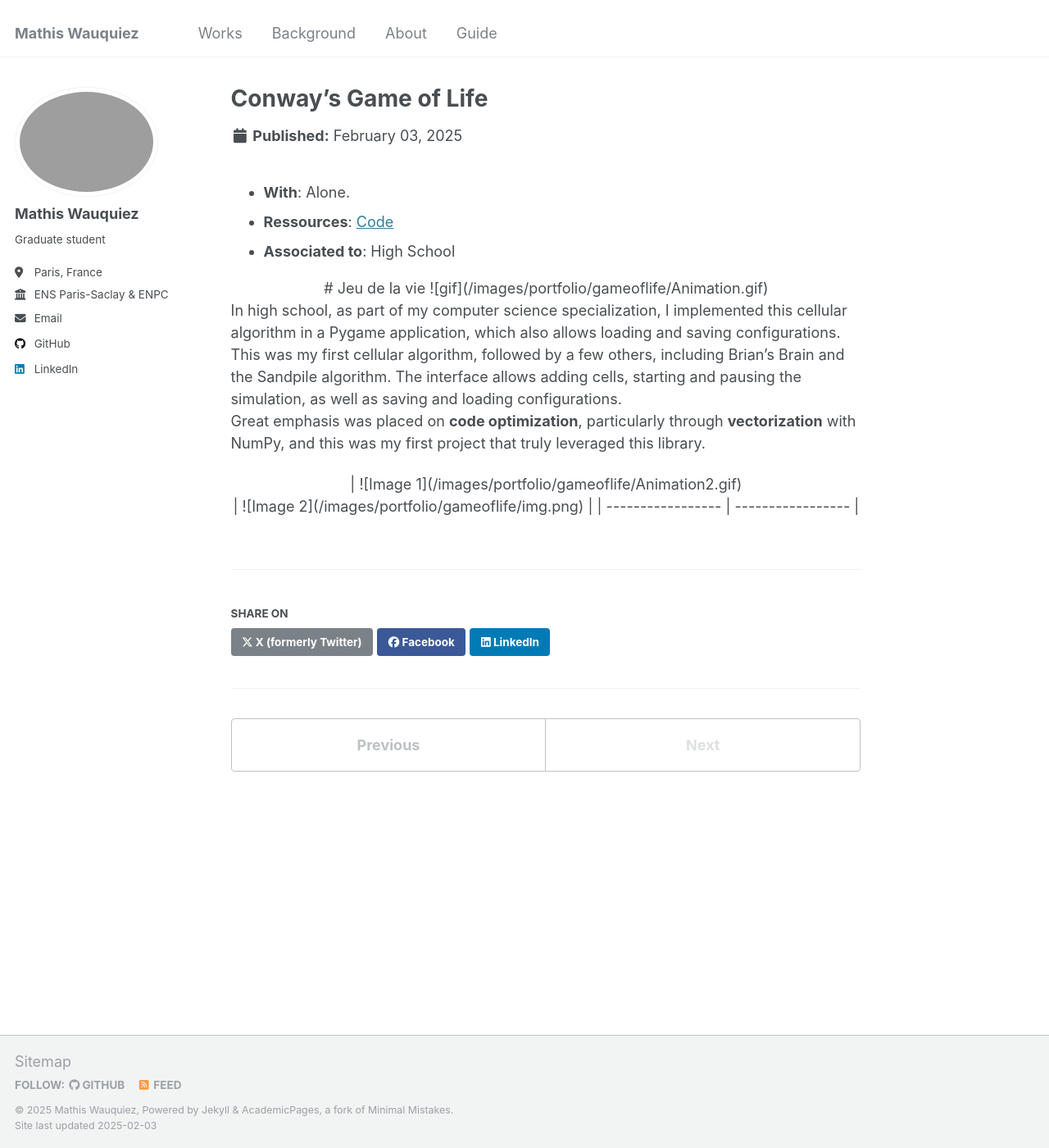
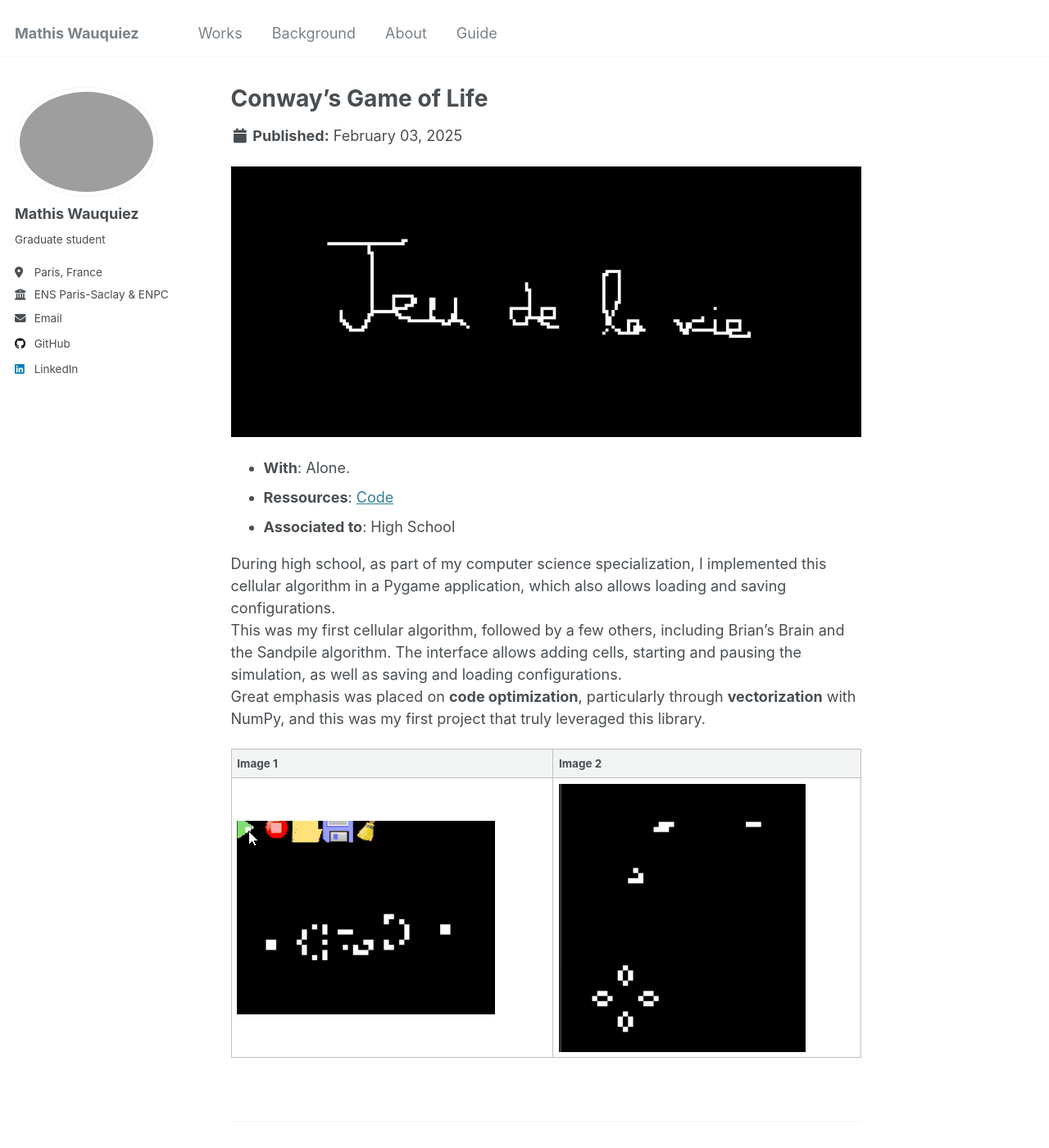
Before and after one commit to pikoglu/pikoglu.github.io, a Jekyll site: the page built from _portfolio/portfolio-97.md, in a window 1280 px wide and 1400 px high. Shown: the whole window at 82% size. Built offline with Jekyll 4.4.1, drawn with Linux system fonts in a browser that asks for light colours.

Commit message:
(fix): portfolio-97

```diff
--- a/_portfolio/portfolio-97.md
+++ b/_portfolio/portfolio-97.md
@@ -4,27 +4,19 @@ excerpt: "<img src='/images/portfolio/gameoflife/Animation.gif'>"
 collection: portfolio
 ---
 
+![gif](/images/portfolio/gameoflife/Animation.gif)
+
+
 * __With__: Alone.
 * __Ressources__: [Code](https://github.com/mathisw59/flappysiffle)
 * __Associated to__: High School
 
-
-<center>
-
-# Jeu de la vie
-
-![gif](/images/portfolio/gameoflife/Animation.gif)
-
-</center>
-
-In high school, as part of my computer science specialization, I implemented this cellular algorithm in a Pygame application, which also allows loading and saving configurations.
+During high school, as part of my computer science specialization, I implemented this cellular algorithm in a Pygame application, which also allows loading and saving configurations.
 This was my first cellular algorithm, followed by a few others, including Brian's Brain and the Sandpile algorithm.
 The interface allows adding cells, starting and pausing the simulation, as well as saving and loading configurations.
 Great emphasis was placed on **code optimization**, particularly through **vectorization** with NumPy, and this was my first project that truly leveraged this library.
 
-<center>
 
-| ![Image 1](/images/portfolio/gameoflife/Animation2.gif) <br/> | ![Image 2](/images/portfolio/gameoflife/img.png) |
-| ----------------- | ----------------- |
-
-</center>
+| Image 1 | Image 2 |
+|---------|---------|
+| ![Image 1](/images/portfolio/gameoflife/Animation2.gif) | ![Image 2](/images/portfolio/gameoflife/img.png) |
```
